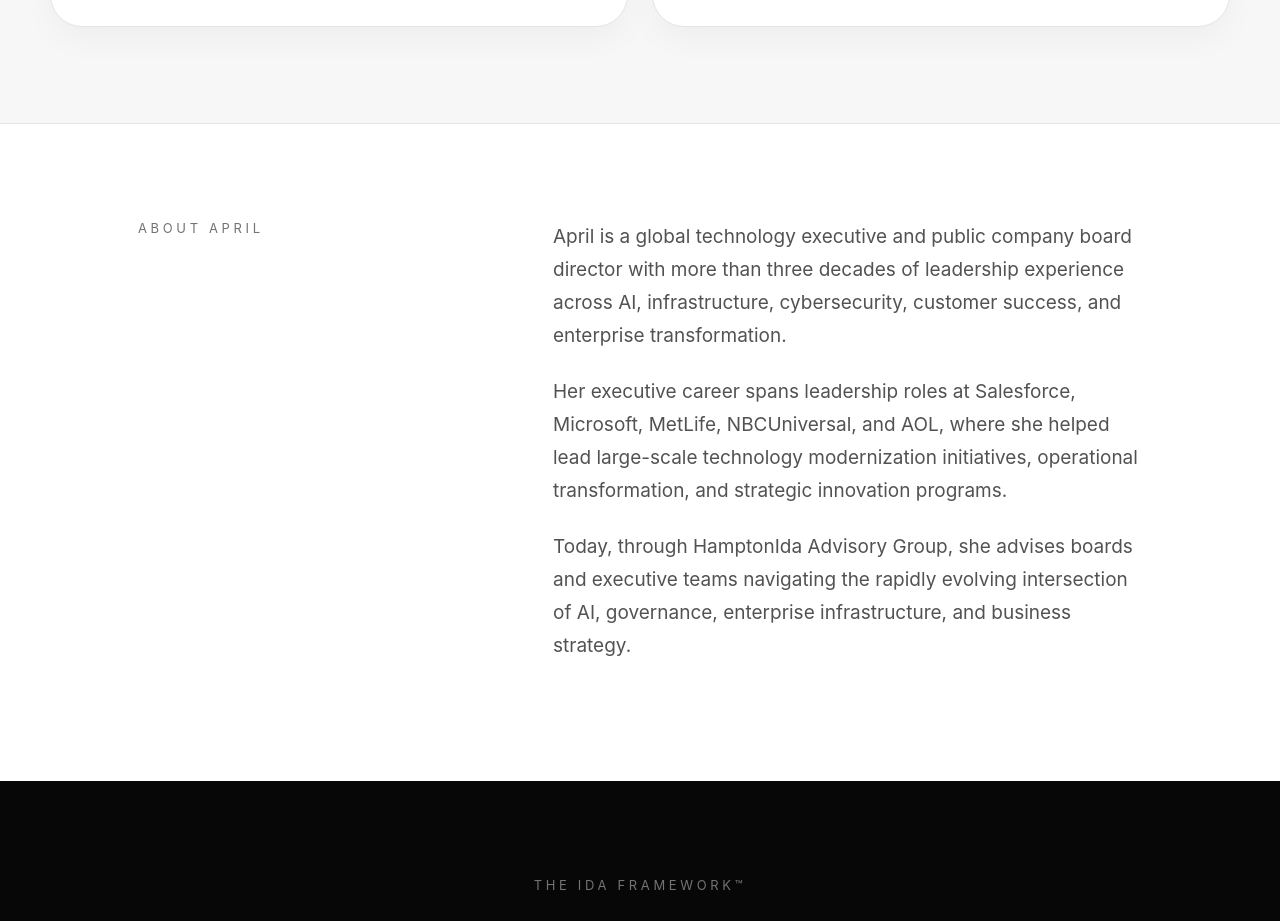
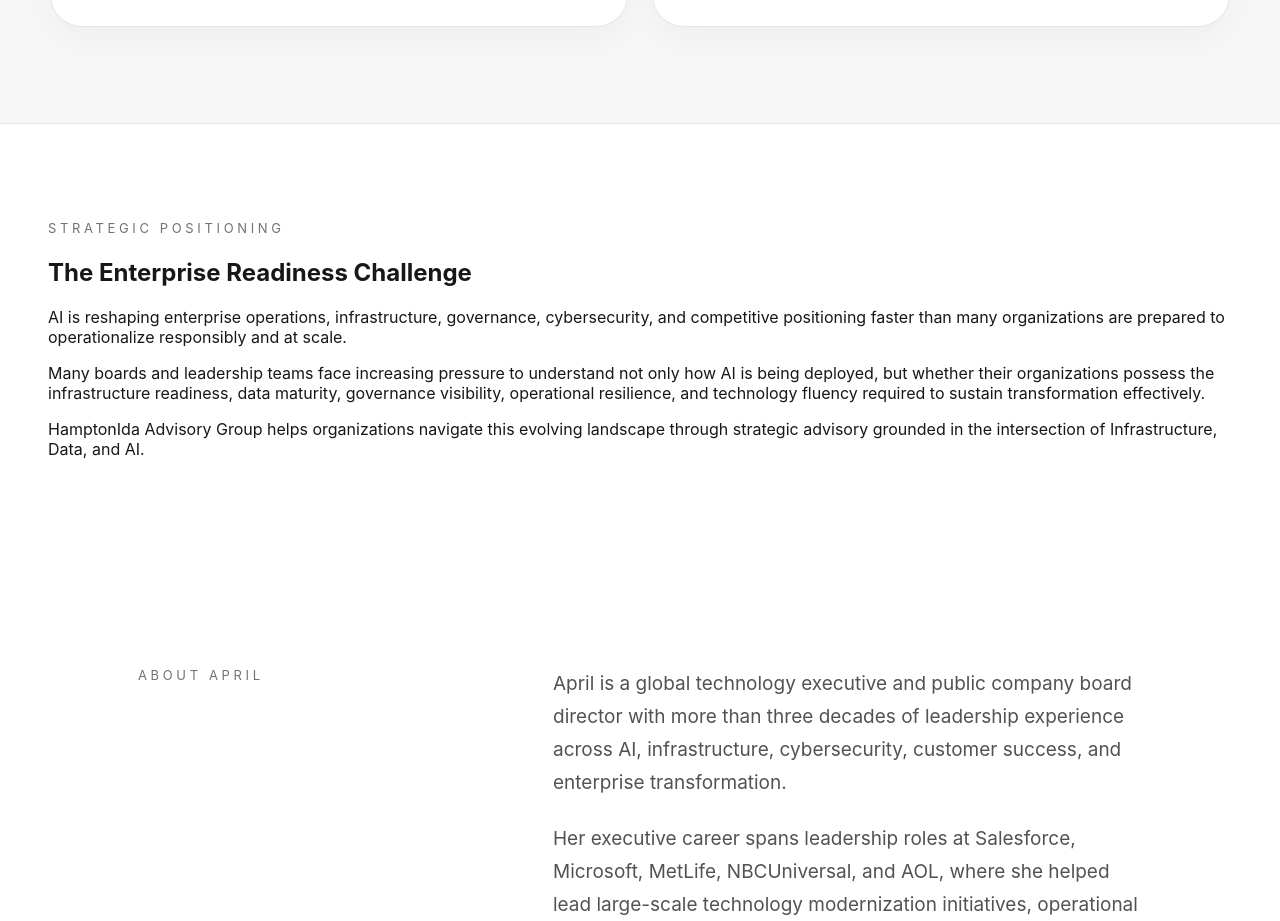
Before and after one commit to AWalker536/hamptonida-website, a React (Vite) app: page / in a window 1280 px wide. Shown: the part 2334-3255 px from the top of the page. Built offline with nearby package versions, Linux system fonts and the light colour scheme.

Commit message:
Update App.jsx

```diff
--- a/src/App.jsx
+++ b/src/App.jsx
@@ -105,7 +105,25 @@ export default function App() {
           ))}
         </div>
       </section>
+<section className="problem-statement section">
+  <div className="problem-container">
+    <p className="eyebrow">Strategic Positioning</p>
 
+    <h2>The Enterprise Readiness Challenge</h2>
+
+    <p>
+      AI is reshaping enterprise operations, infrastructure, governance, cybersecurity, and competitive positioning faster than many organizations are prepared to operationalize responsibly and at scale.
+    </p>
+
+    <p>
+      Many boards and leadership teams face increasing pressure to understand not only how AI is being deployed, but whether their organizations possess the infrastructure readiness, data maturity, governance visibility, operational resilience, and technology fluency required to sustain transformation effectively.
+    </p>
+
+    <p>
+      HamptonIda Advisory Group helps organizations navigate this evolving landscape through strategic advisory grounded in the intersection of Infrastructure, Data, and AI.
+    </p>
+  </div>
+</section>
       <section id="about" className="about section">
         <div>
           <p className="eyebrow">About April</p>
```
